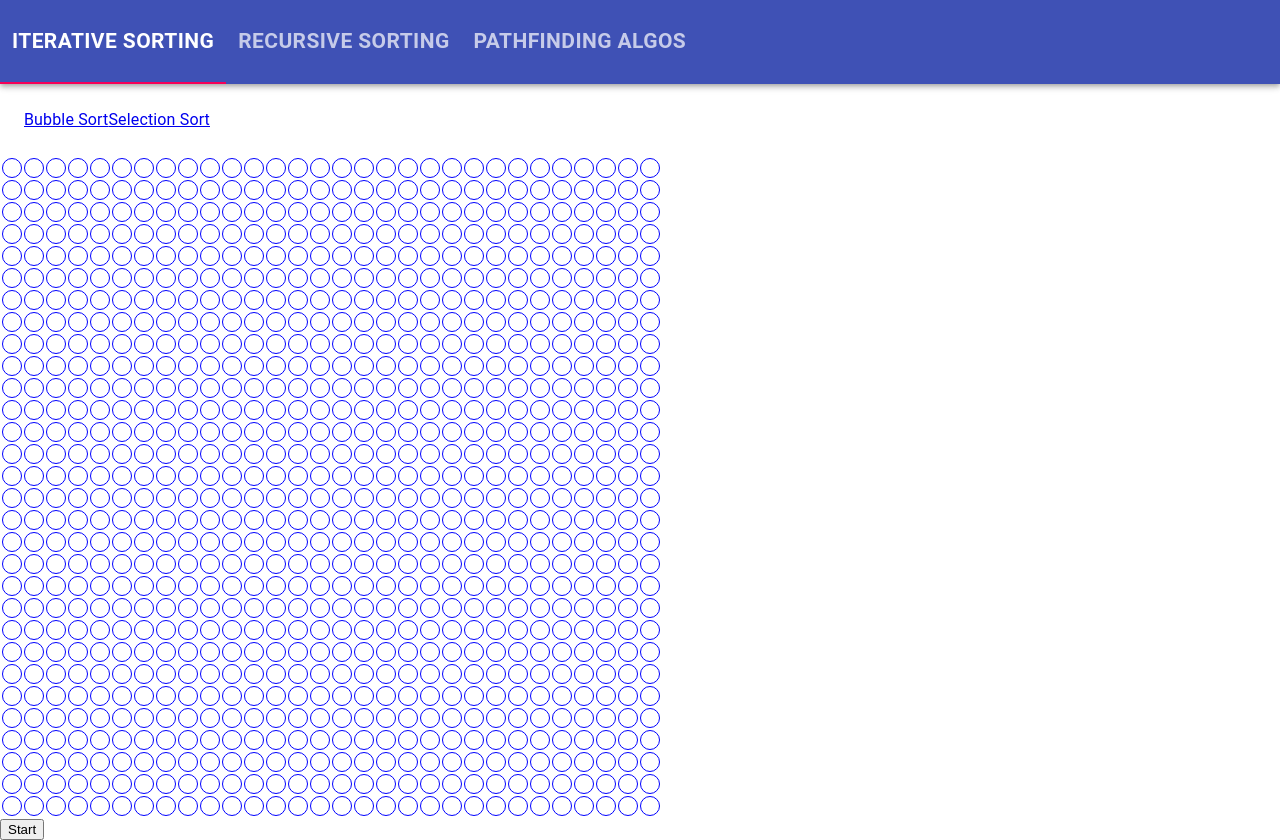
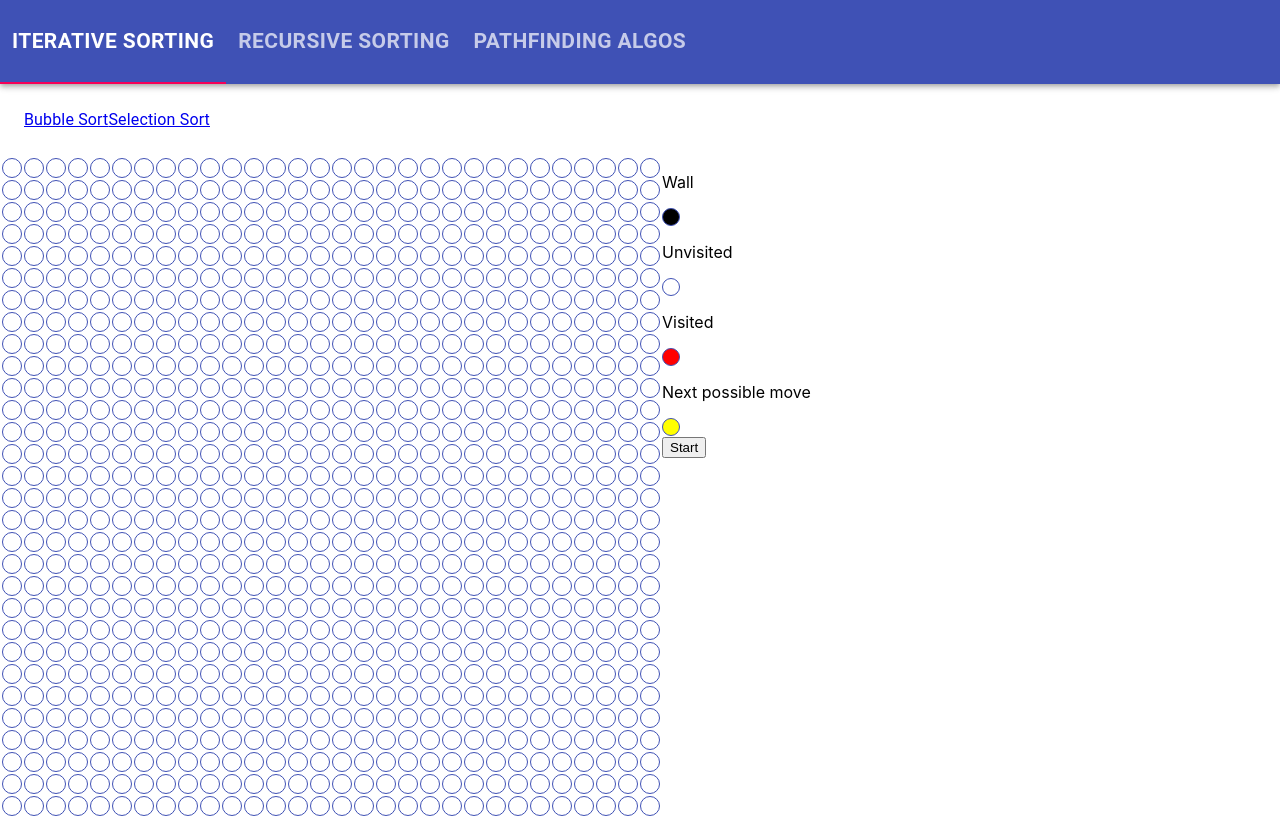
Before and after one commit to BenjaminGrabow/Visualize-Algorithms, a React (Create React App) app in the folder sort_algos/: page /astar in a window 1280 px wide. After the commit the page ends 818 px from the top, so only its background shows below. Built offline with nearby package versions, Linux system fonts and the light colour scheme.

Commit message:
added if else Statement for make wall

```diff
--- a/sort_algos/src/components/PathfindingAlgos/AStar.js
+++ b/sort_algos/src/components/PathfindingAlgos/AStar.js
@@ -2,8 +2,10 @@ import React from "react";
 import styled from "styled-components";
 
 const StyledAStar = styled.div`
+  display: flex;
+
   .box {
-    border: 0.05rem solid blue;
+    border: 0.1rem solid #3F51B5;
     width: 1rem;
     height: 1rem;
     border-radius: 50%;
@@ -246,17 +248,22 @@ class AStar extends React.Component {
     let copyOfGrid = [...this.state.grid];
     const clickedSpot = e.target.id.split(" ");
 
-    copyOfGrid[clickedSpot[0]][clickedSpot[1]].wall = true;
+    if(copyOfGrid[clickedSpot[0]][clickedSpot[1]].wall) {
+      copyOfGrid[clickedSpot[0]][clickedSpot[1]].wall = false;
+    } else {
+      copyOfGrid[clickedSpot[0]][clickedSpot[1]].wall = true;
+    }
 
     this.setState({
       grid: copyOfGrid
     });
+
+    console.log(e.target.onmouseover === true)
   };
 
   render() {
     return (
       <StyledAStar>
-        <div className="grid">
         {this.state.grid ? (
           <table className="table-hover table-striped table-bordered">
             <tbody>
@@ -279,7 +286,7 @@ class AStar extends React.Component {
                 });
                 return (
                   <tr
-                  onMouseEnter={this.makeWall}
+                    onMouseEnter={this.makeWall}
                     className={`box ${entry.i}`}
                     key={i}
                   >
@@ -290,8 +297,25 @@ class AStar extends React.Component {
             </tbody>
           </table>
         ) : null}
+        <div className="setting-legend">
+          <div className="legend-item">
+            <p>Wall</p>
+            <div className="box" style={{ backgroundColor: "black" }} />
+          </div>
+          <div className="legend-item">
+            <p>Unvisited</p>
+            <div className="box" />
+          </div>
+          <div className="legend-item">
+            <p>Visited</p>
+            <div className="box" style={{ backgroundColor: "red" }} />
+          </div>
+          <div className="legend-item">
+            <p>Next possible move</p>
+            <div className="box" style={{ backgroundColor: "yellow" }} />
+          </div>
+          <button onClick={this.start}>Start</button>
         </div>
-        <button onClick={this.start}>Start</button>
       </StyledAStar>
     );
   }
```
